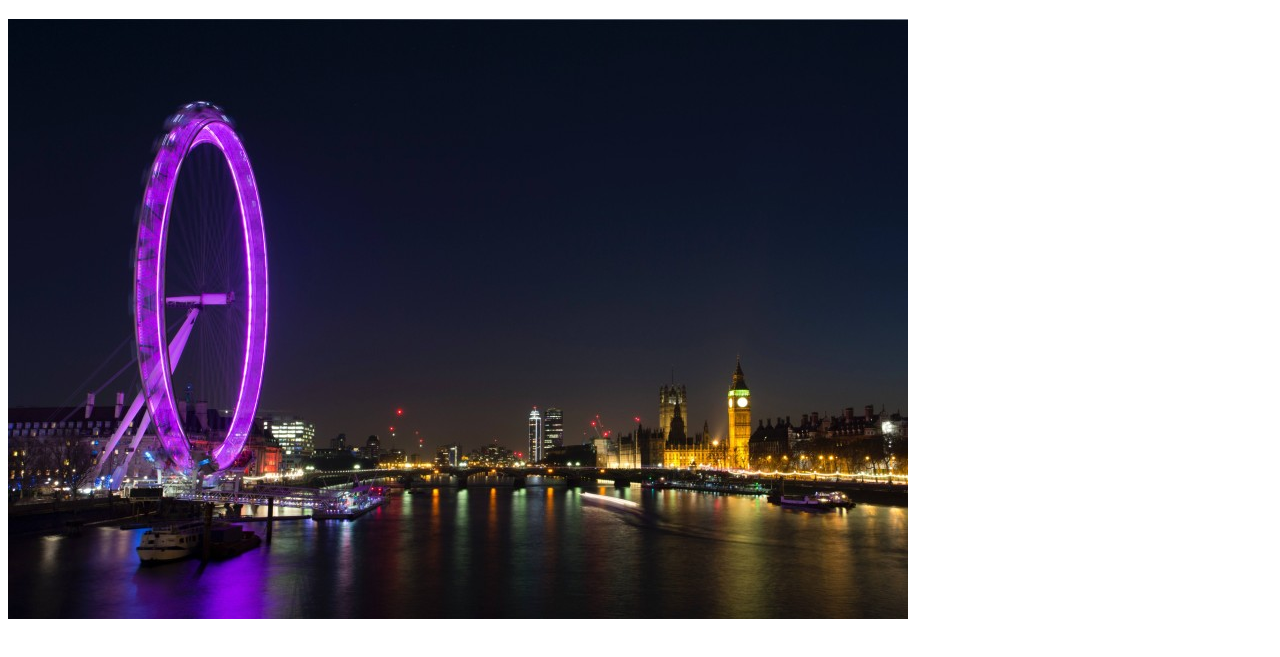
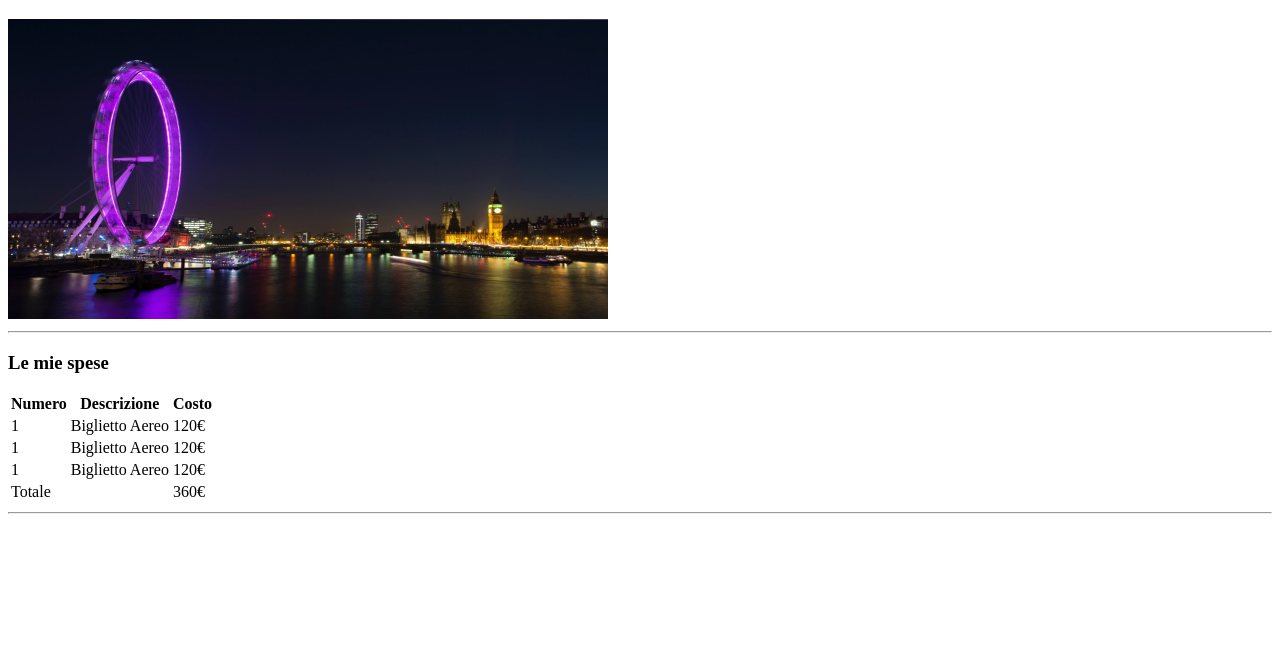
Before and after one commit to Giuseppe-DeFilippo/html-london-trip, a plain HTML site: page index.html in a window 1280 px wide. Shown: the part 61-718 px from the top of the page. Drawn offline with Linux system fonts and the light colour scheme.

Commit message:
add table

```diff
--- a/index.html
+++ b/index.html
@@ -6,11 +6,54 @@
     <title>Viaggio a Londra</title>
 </head>
     <body>
+        <!--creazione titolo con immagine-->
         <header>
             <h1>Il mio Viaggio a Londra</h1>
-            <img src="img1/pexels-bill-emrich-230794-0.jpg" alt="ruota panoramica"><img src="img1/pexels-bill-emrich-230794-1.jpg"><img src="img1/pexels-bill-emrich-230794-2.jpg">
+            <img src="img1/pexels-bill-emrich-230794-0.jpg" width="200" height="300" alt="ruota panoramica"><img src="img1/pexels-bill-emrich-230794-1.jpg" width="200" height="300"><img src="img1/pexels-bill-emrich-230794-2.jpg"width="200" height="300">
+            <hr>
+
+        </header>
+        <!--creazione sezione spese con tabella-->
+            <main>
+            <section>
+                <h3>Le mie spese</h3>
+                <table>
+                    <thead>
+                        <th><strong>Numero</strong></th>
+                        <th><strong>Descrizione</strong></th>
+                        <th><strong>Costo</strong></th>
+                    </thead>
+                    <tbody>
+                        <tr>
+                            <td>1</td>
+                            <td>Biglietto Aereo</td>
+                            <td>120€</td>
+                        </tr>
+                        <tr>
+                            <td>1</td>
+                            <td>Biglietto Aereo</td>
+                            <td>120€</td>
+                        </tr>
+                        <tr>
+                            <td>1</td>
+                            <td>Biglietto Aereo</td>
+                            <td>120€</td>
+                        </tr>
+                        <tfoot>
+                        <tr>
+                            <td>Totale</td>
+                            <td></td>
+                            <td>360€</td>
+                        </tr>
+                        </tfoot>
+                    </tbody>
+                </table>
+            </section>
+            <hr>
 
 
-        </header>
+
+
+            </main>
     </body>
 </html>
```
